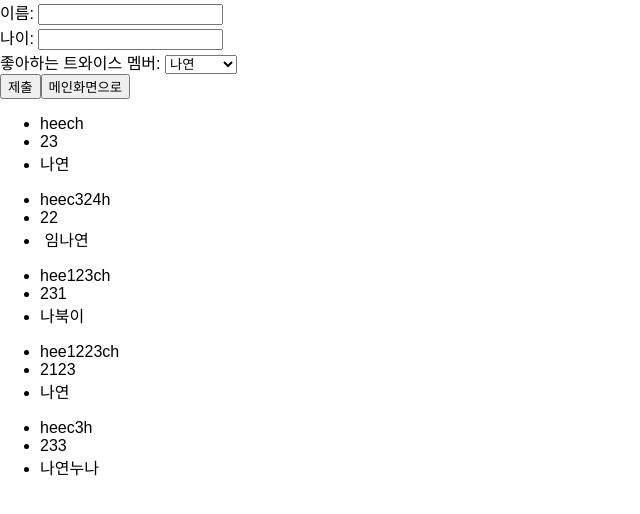
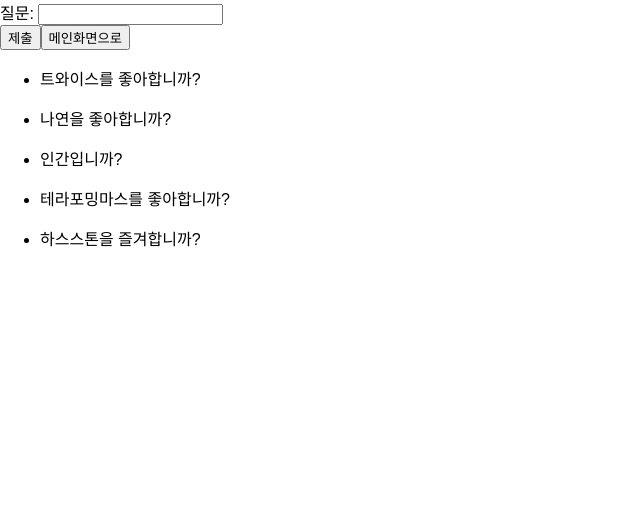
Before and after one commit to heech912/swipe-module, a React (Create React App) app: page /newcard in a window 1280 px wide. Shown: the top 514 px of the page, without its empty margins (0-640 px from the left). Built offline with nearby package versions, Linux system fonts and the light colour scheme.

Commit message:
changed example format

```diff
--- a/src/App.js
+++ b/src/App.js
@@ -12,11 +12,11 @@
   }
 }
 
-const initialDeck =[{cardname: 'heech', cardage: "23", cardtwice : "나연"},
-{cardname: 'heec324h', cardage: "22", cardtwice : " 임나연"},
-{cardname: 'hee123ch', cardage: "231", cardtwice : "나북이"},
-{cardname: 'hee1223ch', cardage: "2123", cardtwice : "나연"}
-,{cardname: 'heec3h', cardage: "233", cardtwice : "나연누나"}]
+const initialDeck =[{question: '트와이스를 좋아합니까?', answer: '', display : ''},
+{question: '나연을 좋아합니까?', answer: '', display : ''},
+{question: '인간입니까?', answer: '', display : ''},
+{question: '테라포밍마스를 좋아합니까?', answer: '', display : ''},
+{question: '하스스톤을 즐겨합니까?', answer: '', display : ''},]
 
 
 class Deck extends Component{
@@ -98,11 +98,9 @@
     return(
       <div>
       <p> [지금 카드] </p>
-      <p> 이름: {this.props.nowcard[this.state.number].cardname}</p>
-      <p>  나이: {this.props.nowcard[this.state.number].cardage}</p>
-      <p> 좋아하는 트와이스 멤버: {this.props.nowcard[this.state.number].cardtwice}</p>
-      <button onClick = {this.yes}>좋아요!</button>
-      <button onClick = {this.no }>다음기회에..</button>
+      <p> 질문: {this.props.nowcard[this.state.number].question}</p>
+      <button onClick = {this.yes }>Likey!</button>
+      <button onClick = {this.no }>TT...</button>
       <Link to = '/newcard'><button> 카드제작하기</button></Link>
       <Link to = '/result'><button> 결과확인하기</button></Link>
       </div>
--- a/src/component/Deckmaker.js
+++ b/src/component/Deckmaker.js
@@ -19,9 +19,7 @@
   }
   render(){
     return(<ul>
-<li>{this.props.info.cardname}</li>
-<li>{this.props.info.cardage}</li>
-<li>{this.props.info.cardtwice}</li>
+<li>{this.props.info.question}</li>
 </ul>
     )
   }
@@ -30,7 +28,7 @@
 class NewCard extends Component{
   constructor(props){
     super(props);
-    this.state = {cardname : "heech", cardage: 23, cardtwice : "나연"}
+    this.state = {question : "저랑 보드게임 하실래요?"}
     this.handleInputChange=this.handleInputChange.bind(this);
     this.handleClick = this.handleClick.bind(this);
   }
@@ -47,14 +45,7 @@
   render(){
     return(
       <div>
-      이름: <input type="text" name="cardname"  onChange={this.handleInputChange} value = {this.state.name}/><br/>
-      나이: <input type="number" name="cardage"  onChange={this.handleInputChange} value = {this.state.age}/><br/>
-      좋아하는 트와이스 멤버:  <select name="cardtwice"onChange ={this.handleInputChange} value = {this.state.twice}>
-      <option value="나연">나연</option>
-      <option value="임나연">임나연</option>
-      <option value="나연누나">나연누나</option>
-      <option value="나북이">나북이</option>
-      </select><br/>
+      질문: <input type="text" name="question"  onChange={this.handleInputChange} value = {this.state.name}/><br/>
       <button onClick = {this.handleClick} >제출</button>
       <Link to = '/'><button>메인화면으로</button></Link>
       </div>
--- a/src/component/Resultpage.js
+++ b/src/component/Resultpage.js
@@ -22,9 +22,7 @@
   }
   render(){
     return(<ul>
-<li>{this.props.info.cardname}</li>
-<li>{this.props.info.cardage}</li>
-<li>{this.props.info.cardtwice}</li>
+<li>{this.props.info.question}</li>
 <li>{this.props.info.count}</li>
 </ul>
     )
```
